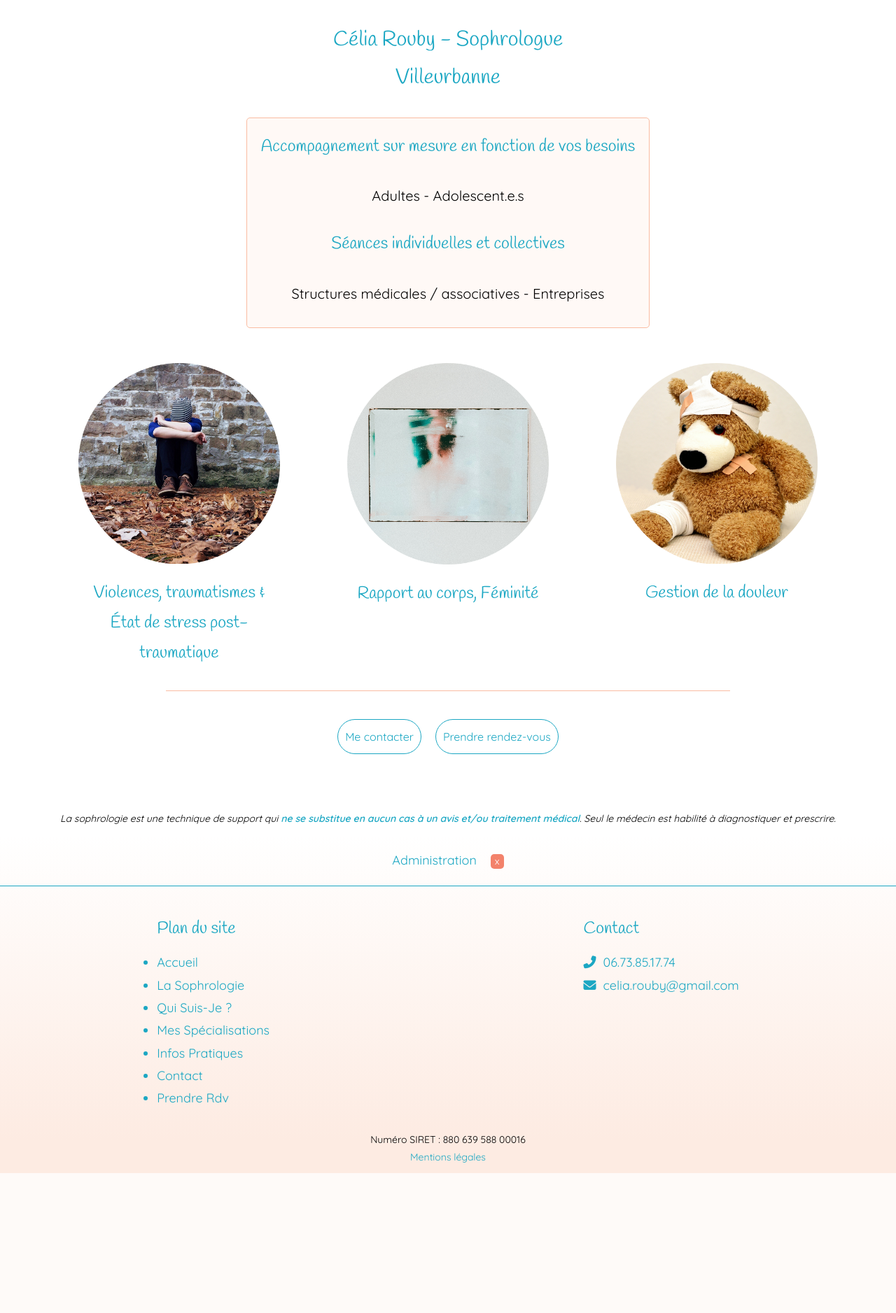
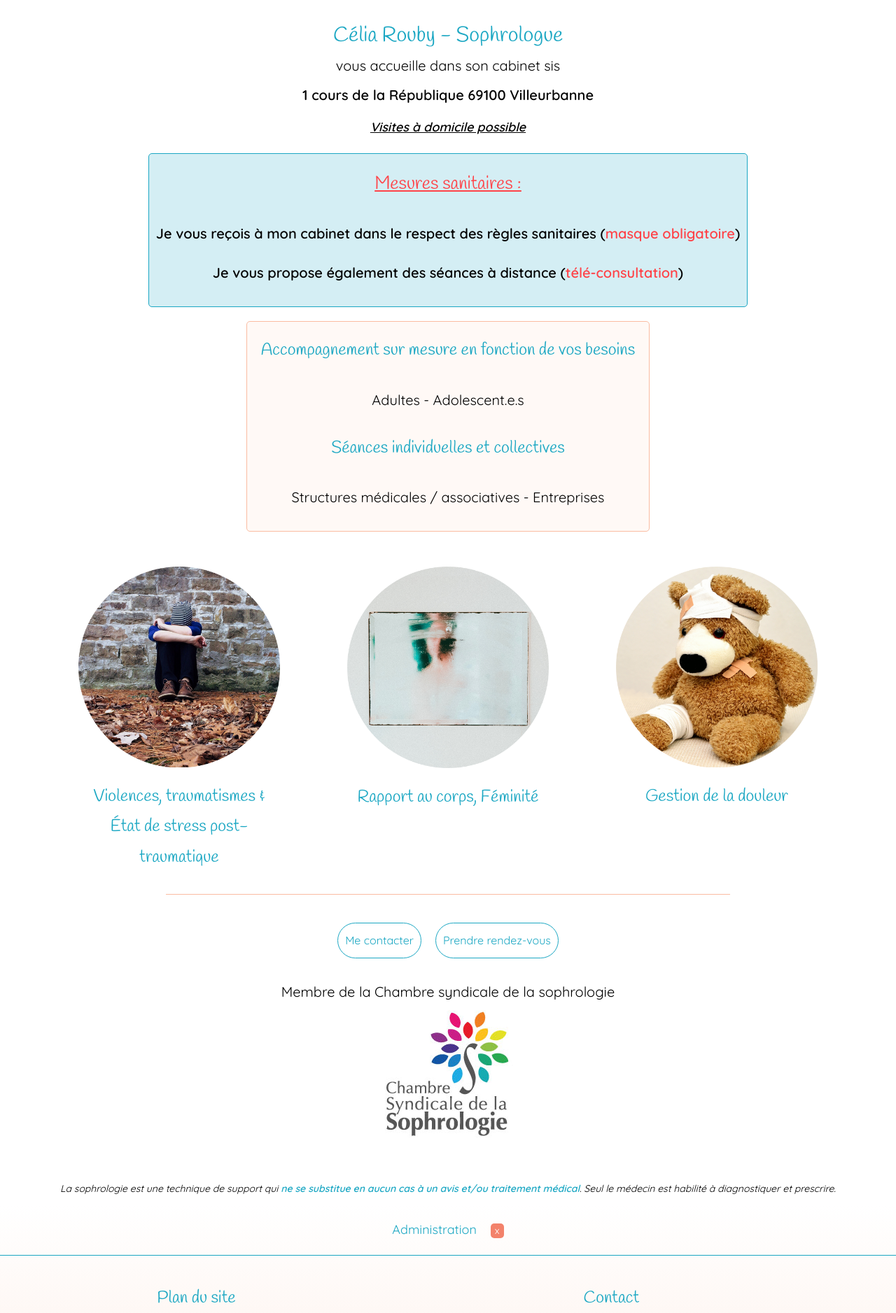
Before and after one commit to AncelinQ/celiaRoubySophrologue, a PHP site: page / in a window 1280 px wide. Shown: the part 182-2059 px from the top of the page at 70% size. Before the commit the page ends 1859 px from the top, so only its background shows below. Run offline with PHP 8.4, Linux system fonts and the light colour scheme; a user stored in the database is signed in; some libraries are stand-ins or nearby versions; some web fonts are replaced.

Commit message:
ajout d'infos sur l'accueil, modifications infos pratiques, débug css

```diff
--- a/css/style.css
+++ b/css/style.css
@@ -218,10 +224,23 @@ small {
   color: #1ba7c3;
 }
 
+.black {
+  color: #000000;
+}
+
 .bold {
   font-weight: 600;
 }
 
+.underline {
+  text-decoration: underline;
+}
+
+.regularFont {
+  font-size: 2rem;
+  font-family: 'Quicksand', cursive;
+}
+
 .block {
   display: block;
 }
@@ -240,6 +259,8 @@ article {
 }
 
 .mainTitle,
+#homePage p,
+#covidList,
 #sophroTopArt h1,
 #sophroTopArt h4,
 #sophroTopArt p {
@@ -279,6 +300,7 @@ article {
 
 .mainTitle,
 #indexList,
+#covidList,
 #sophroTopArt ul,
 #sophroPractice ul,
 #sophroBottomArt ul,
@@ -571,20 +597,41 @@ footer a:hover,
 
 /*ACCUEIL*/
 
+#homePage .mainTitle {
+  line-height: 1.4;
+  margin: 0;
+}
+
 #homePage li {
   font-size: 2rem;
 }
 
 #homePage h1,
 #homePage p,
+#covidList,
+#covidList li,
 #indexList li,
 #indexList,
 #topArticle {
   margin-bottom: 2rem;
 }
 
-#indexList li:nth-child(even) {
+#indexList li:nth-child(even),
+#homePage>p a {
   color: #000000;
+}
+
+#cabMap {
+  color: #000000;
+}
+
+#homePage>p a:hover,
+#cabMap:hover {
+  color: #1ba7c3;
+}
+
+#cabMap:hover {
+  text-decoration: underline;
 }
 
 #indexList {
@@ -592,6 +639,17 @@ footer a:hover,
   background-color: #fdebe250;
   border: 1px solid #fabca2;
   padding: 1rem;
+}
+
+#covidList {
+  display: inline-block;
+  background-color: #1ba7c330;
+  border: 1px solid #1ba7c3;
+  padding: 1rem;
+}
+
+#covidList span {
+  color: #ff4348;
 }
 
 #indexList:hover,
@@ -608,7 +666,8 @@ footer a:hover,
 }
 
 .btnsList a,
-#backToEspn {
+#backToEspn,
+#enSavoirPlusNav a {
   color: #1ba7c3;
   background-color: #ffffff50;
   border: 1px solid #1ba7c3;
@@ -618,7 +677,8 @@ footer a:hover,
   font-size: 1.6rem;
 }
 
-.btnsList a {
+.btnsList a,
+.btnsList button {
   margin: 0 1rem;
 }
 
@@ -658,6 +718,10 @@ footer a:hover,
   -moz-box-shadow: 0px 0px 10px 5px #1ba7c350;
   box-shadow: 0px 0px 10px 5px #1ba7c350;
   border-radius: 100%;
+}
+
+#syndic {
+  flex-basis: 100%;
 }
 
 /*LA SOPHROLOGIE*/
@@ -809,7 +873,8 @@ footer a:hover,
 #enSavoirPlus,
 #specialisations ul,
 #speEnd,
-#accompDouleur {
+#accompDouleur,
+#accompViolences {
   margin-bottom: 1rem;
 }
 
--- a/gestion_de_la_douleur.phtml
+++ b/gestion_de_la_douleur.phtml
@@ -27,7 +27,7 @@
     </article>
     <article>
         <h2>LES DIFFERENTES FORMES DE DOULEUR</h2>
-        <p>· La douleur aigue : intense et brève (- de 3 mois), liée à une blessure ou un traumatisme.</p>
+        <p>· La douleur aiguë : intense et brève (- de 3 mois), liée à une blessure ou un traumatisme.</p>
         <p>· La douleur chronique : durée variant de 3 à 6 mois, la douleur est installée, c’est une maladie à part entière. Cette dernière a de lourdes conséquences sur la vie : physiologiques, psychologiques, affectives, émotionnelles voire anatomiques. A la différence de la douleur aiguë, les tissus restent endommagés, le cerveau continue de produire de la douleur. Elle n’est pas systématiquement liée à une lésion, ce qui la rend difficile à étudier et à appréhender. Elle s’accompagne fréquemment de composantes cognitives, sentiment d’injustice, de culpabilité, de stress intense, et même de dépression.</p>
     </article>
     <article>
--- a/index.phtml
+++ b/index.phtml
@@ -1,5 +1,15 @@
 <section id="homePage">
-    <h1 class="mainTitle">Célia Rouby - Sophrologue <br> Villeurbanne</h1>
+
+    <h1 class="mainTitle">Célia Rouby - Sophrologue <br><span class="regularFont black">vous accueille dans son cabinet sis</span> <br> <a href="https://www.google.com/maps/place/1+Cours+de+la+R%C3%A9publique,+69100+Villeurbanne/@45.7716454,4.8738017,17z/data=!3m1!4b1!4m5!3m4!1s0x47f4c028206d9c09:0xe058699fb308e8f9!8m2!3d45.7716454!4d4.8738017" target="_blank" id="cabMap"><span class="regularFont bold">1 cours de la République 69100 Villeurbanne</span></a></h1>
+    <p><a href="infos-pratiques.php" class="bold underline italic">Visites à domicile possible</a></p>
+
+    <article id="covid">
+        <ul id="covidList">
+            <li><h2><span class="underline"> Mesures sanitaires :</span></h2></li>
+            <li class="bold">Je vous reçois à mon cabinet dans le respect des règles sanitaires (<span>masque obligatoire</span>)</li>
+            <li class="bold">Je vous propose également des séances à distance (<span>télé-consultation</span>)</li>
+        </ul>
+    </article>
     <article class="homePage" id="topArticle">
         <a href="infos-pratiques.php">
             <ul id="indexList">
@@ -35,6 +45,10 @@
         <li><a href="contact.php">Me contacter</a></li>
         <li><a href="prendre-rdv.php">Prendre rendez-vous</a></li>
     </ul>
+    <ul id="syndic">
+        <li>Membre de la Chambre syndicale de la sophrologie</li>
+        <li><a href="https://www.chambre-syndicale-sophrologie.fr" target="_blank"><img src="img/logo-CSS-basse-def.jpg" alt="logo-Chambre-Syndicale-de-la-Sophrologie"></a></li>
+    </ul>
     <small class="italic">La sophrologie est une technique de support qui <span class="bold blue">ne se substitue en aucun cas à un avis et/ou traitement médical</span>. Seul le médecin est habilité à diagnostiquer et prescrire.</small>
 </section>
 <script type="text/javascript" src="js/active.js"></script>
--- a/layout.phtml
+++ b/layout.phtml
@@ -51,6 +51,7 @@
                         <ul id="ipSmallNav" class="subMenu">
                             <li class="ipSmallNav"><a href="infos-pratiques.php#tarifs">Les Tarifs</a></li>
                             <li class="ipSmallNav"><a href="infos-pratiques.php#seances">Les Séances</a></li>
+                            <li class="ipSmallNav"><a href="infos-pratiques.php#cabinet">Le Cabinet</a></li>
                         </ul>
                     </li>
                     <li class="smallMenuNavLi">
@@ -78,7 +79,7 @@
                 <a href="qui-suis-je.php">Qui Suis-Je ?</a>
             </li>
             <li class="headerNavLi" id="specialisationsNav">
-                <a href="index.php#speTarget">Mes Spécialisations</a>
+                <a href="index.php#speAnchor">Mes Spécialisations</a>
                 <ul id="speNav" class="speNav subMenu">
                     <li class="speNav"><a href="violences.php">Violences, traumatismes & État de stress post-traumatique</a></li>
                     <li class="speNav"><a href="rapport_au_corps.php">Rapport au corps & Féminité</a></li>
@@ -90,6 +91,7 @@
                 <ul id="ipNav" class="ipNav subMenu">
                     <li class="ipNav"><a href="infos-pratiques.php#tarifs">Les Tarifs</a></li>
                     <li class="ipNav"><a href="infos-pratiques.php#seances">Les Séances</a></li>
+                    <li class="ipNav"><a href="infos-pratiques.php#cabinet">Le Cabinet</a></li>
                 </ul>
             </li>
             <li class="headerNavLi">
--- a/violences.phtml
+++ b/violences.phtml
@@ -9,8 +9,8 @@
     <section id="violencesTopSect">
         <section id="violencesMainContent">
             <h1 class="mainTitle">Violences, traumatismes & État de stress post-traumatique</h1>
-            <img src="img/adult-alone-autumn-brick-round-small.png" alt="photo adulte déprimé">
-            <article id="accompDouleur" >
+            <img src="img/adult-alone-autumn-brick-round-small.png" alt="photo adulte déprimé" id="imgViolences">
+            <article id="accompViolences" >
                 <h4>J’accompagne les personnes victimes de différentes formes de violences et de stress post-traumatique :</h4>
                 <ul>
                     <li>· Violences sexuelles</li>
@@ -88,7 +88,7 @@
         </article>
         <article class="bulle hide" id="priseEnCharge">
             <h2>Une prise en charge pluridisciplinaire de l’ESPT</h2>
-            <p>La meilleure prise en charge de l’ESPT est pluridisciplinaire : médecin psychiatre, gynécologue, psychologue pratiquant une thérapie alternative (EMDR, Hypnose) et thérapie psycho-corporelle (sophrologie notamment).</p>
+            <p>La meilleure prise en charge de l’ESPT est pluridisciplinaire : médecin psychiatre, gynécologue, psychologue pratiquant une thérapie alternative (EMDR, Hypnose) et thérapie psycho-corporelle (Sophrologie, TCC, ...).</p>
             <p>La sophrologie ne suffit pas à soigner l’ESPT, elle intervient en complément d’une prise en charge médicale et/ou thérapeutique (en fonction de l’importance des conséquences du traumatisme).</p>
         </article>
     </section>
```
Also changed, not shown: other parts of css/style.css (+30 -16 lines), infos-pratiques.phtml (+5 -5 lines), img/logo-CSS-basse-def.jpg (added).
